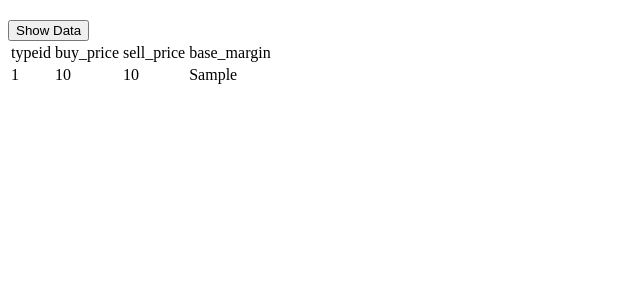
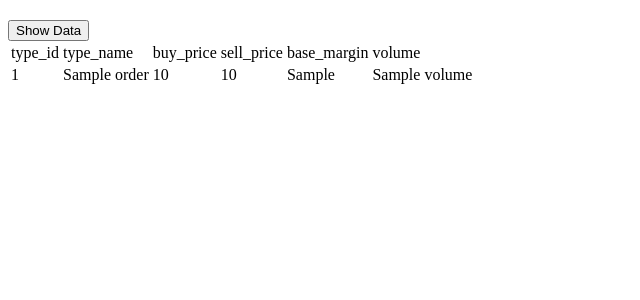
Before and after one commit to AidaP1/region-runner-eve, a Flask app: template region_runner/templates/data/show-data.html in a window 1280 px wide. Shown: the part 94-394 px from the top of the page, without its empty margins (0-640 px from the left). Run offline with Flask 2, Linux system fonts and the light colour scheme; the template is opened without the code that fills it: most values are stand-ins (such as "Sample title", 1, 10 or a date in 2020).

```diff
--- a/region_runner/data.py
+++ b/region_runner/data.py
@@ -57,10 +57,12 @@ def show_data():
             orders = []
             for r in res:
                 o = {}
-                o['typeid'] = r['typeid']
+                o['type_id'] = r['type_id']
+                o['type_name'] = r['typeName']
                 o['buy_price'] = r['buy_price']
                 o['sell_price'] = r['sell_price']
                 o['base_margin'] = r['base_margin']
+                o['volume'] = r['volume']
                 orders.append(o)
 
             return render_template('/data/show-data.html', stations= stations, orders=orders)
--- a/region_runner/templates/data/show-data.html
+++ b/region_runner/templates/data/show-data.html
@@ -12,17 +12,21 @@
 
 <table>
   <tr>
-    <td>typeid</td>
+    <td>type_id</td>
+    <td>type_name</td>
     <td>buy_price</td>
     <td>sell_price</td>
     <td>base_margin</td>
+    <td>volume</td>
   </tr>
     {% for o in orders %}
       <tr>
-        <td> {{ o.typeid }} </td>
+        <td> {{ o.type_id }} </td>
+        <td> {{ o.type_name }} </td>
         <td> {{ o.buy_price }} </td>
         <td> {{ o.sell_price }}</td>
         <td> {{ o.base_margin }}</td>
+        <td> {{ o.volume }} </td>
       </tr>
     {% endfor %}
 </table>
```
